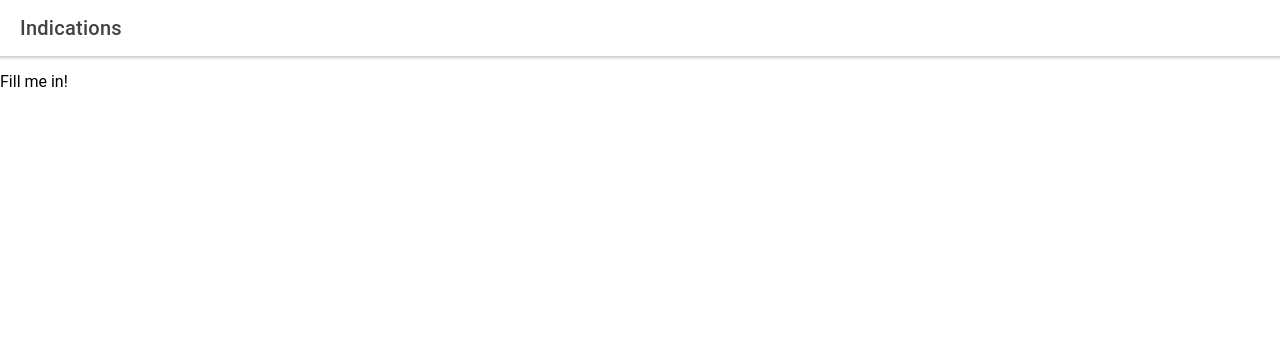
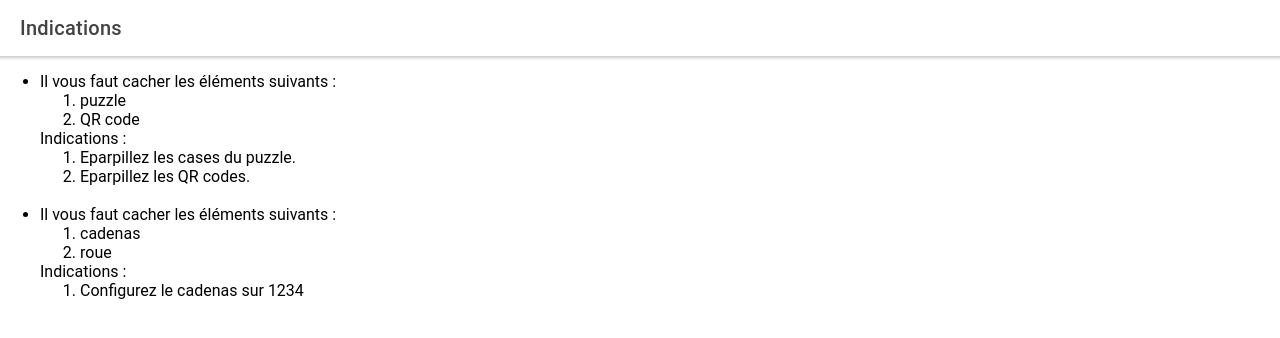
Before and after one commit to Luminilion/EskApp, a React (Create React App) app: page /enigma in a window 1280 px wide. Shown: the top 338 px of the page. Built offline with nearby package versions, Linux system fonts and the light colour scheme.

Commit message:
Implemented json retrieval in Enigmas.tsx

```diff
--- a/src/pages/Enigma.tsx
+++ b/src/pages/Enigma.tsx
@@ -1,5 +1,7 @@
 import { IonContent, IonHeader, IonPage, IonTitle, IonToolbar } from '@ionic/react';
 import './Enigma.css';
+
+import enigmas from "../res/enigmas.json";
 
 const Enigma: React.FC = () => {
   return (
@@ -12,7 +14,19 @@ const Enigma: React.FC = () => {
       </IonHeader>
 
       <IonContent fullscreen>
-        <p>Fill me in!</p>
+
+        <ul>{enigmas.map(id => (
+          <li>
+            Il vous faut cacher les éléments suivants : <ol>
+              {id.cacher.map(e => (<li>{e}</li>))}
+            </ol>
+            Indications : <ol>
+              {id.indications.map(i => (<li>{i}</li>))}
+            </ol>
+            <br />
+          </li>
+        ))}</ul>
+
       </IonContent>
 
     </IonPage>
--- /dev/null
+++ b/src/res/enigmas.json
@@ -0,0 +1,28 @@
+[
+	{
+		"cacher": [
+			"puzzle",
+			"QR code"
+		],
+		"indications": [
+			"Eparpillez les cases du puzzle.",
+			"Eparpillez les QR codes."
+		],
+		"indices": [
+			"Chercher des petits objets."
+		]
+	},
+
+	{
+		"cacher": [
+			"cadenas",
+			"roue"
+		],
+		"indications": [
+			"Configurez le cadenas sur 1234"
+		],
+		"indices": [
+			"Un objet et une énigme débloqueront la situation."
+		]
+	}
+]
```
